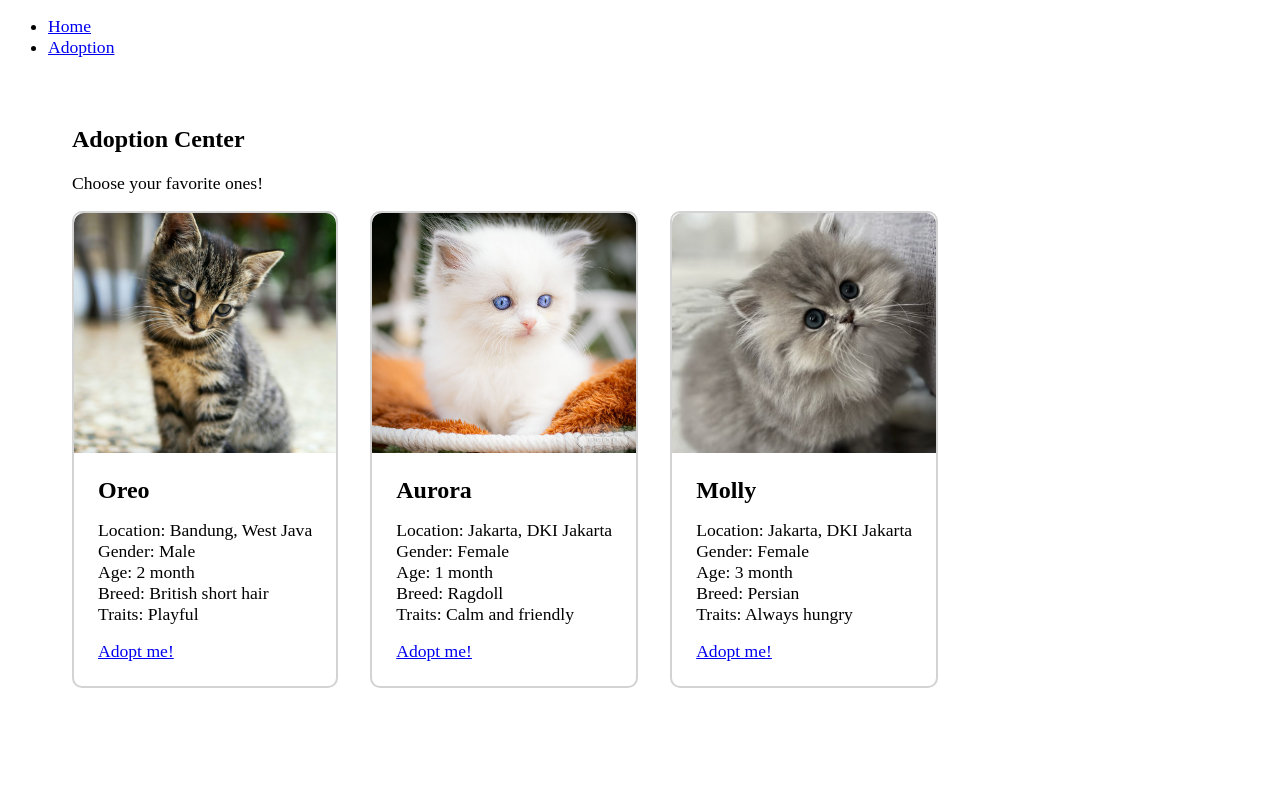
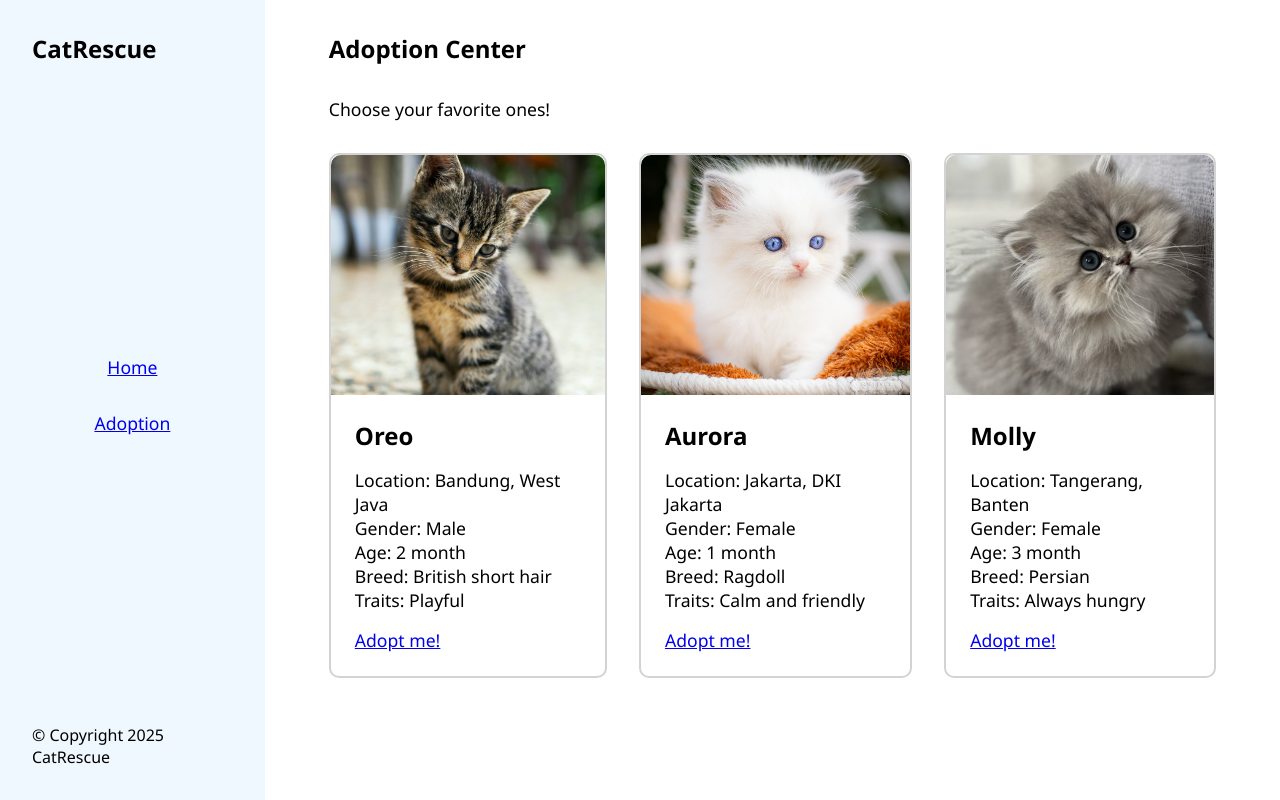
Before and after one commit to irinamrdhtllh/cat-rescue-app, an Angular app: page /adoption in a window 1280 px wide. Built offline with nearby package versions, Linux system fonts and the light colour scheme.

Commit message:
Add styling to navbar

```diff
--- a/src/app/adoption-card/adoption-card.css
+++ b/src/app/adoption-card/adoption-card.css
@@ -3,13 +3,6 @@ img {
   height: 15rem;
   object-fit: cover;
   border-radius: 10px 10px 0 0;
-}
-
-h2,
-ul,
-li {
-  margin: 0;
-  padding: 0;
 }
 
 li {
--- a/src/app/adoption/adoption.css
+++ b/src/app/adoption/adoption.css
@@ -1,4 +1,7 @@
 .adoption-page {
+  display: flex;
+  flex-direction: column;
+  gap: 2rem;
   padding: 2rem 4rem;
 }
 
--- a/src/app/adoption/adoption.ts
+++ b/src/app/adoption/adoption.ts
@@ -36,8 +36,8 @@ export class Adoption {
       id: 2,
       photo: '/assets/molly.jpg',
       name: 'Molly',
-      city: 'Jakarta',
-      state: 'DKI Jakarta',
+      city: 'Tangerang',
+      state: 'Banten',
       gender: 'Female',
       age: '3 month',
       breed: 'Persian',
--- a/src/app/app.css
+++ b/src/app/app.css
@@ -0,0 +1,5 @@
+main {
+  display: flex;
+  flex-direction: row;
+  min-height: 100vh;
+}
--- a/src/app/app.html
+++ b/src/app/app.html
@@ -1,2 +1,4 @@
-<app-navbar></app-navbar>
-<router-outlet></router-outlet>
+<main>
+  <app-navbar></app-navbar>
+  <router-outlet></router-outlet>
+</main>
--- a/src/app/home/home.css
+++ b/src/app/home/home.css
@@ -1,3 +1,6 @@
 .home-page {
+  display: flex;
+  flex-direction: column;
+  gap: 2rem;
   padding: 2rem 4rem;
 }
--- a/src/app/navbar/navbar.css
+++ b/src/app/navbar/navbar.css
@@ -0,0 +1,23 @@
+nav {
+  display: flex;
+  flex-direction: column;
+  padding: 2rem;
+  background-color: aliceblue;
+  height: calc(100vh - 4rem);
+  justify-content: space-between;
+}
+
+ul {
+  display: flex;
+  flex-direction: column;
+  gap: 2rem;
+  align-items: center;
+}
+
+li {
+  list-style: none;
+}
+
+.copyright {
+  font-size: 1rem;
+}
--- a/src/app/navbar/navbar.html
+++ b/src/app/navbar/navbar.html
@@ -1,4 +1,5 @@
 <nav>
+  <h1>CatRescue</h1>
   <ul>
     <li>
       <a routerLink="">Home</a>
@@ -7,4 +8,5 @@
       <a routerLink="adoption">Adoption</a>
     </li>
   </ul>
+  <p class="copyright">&copy; Copyright 2025 CatRescue</p>
 </nav>
--- a/src/styles.css
+++ b/src/styles.css
@@ -1,3 +1,19 @@
+body {
+  font-family: 'Segoe UI', Tahoma, Geneva, Verdana, sans-serif;
+  margin: 0;
+  padding: 0;
+}
+
+h1,
+h2,
+p,
+ul,
+li,
+a {
+  margin: 0;
+  padding: 0;
+}
+
 p,
 li,
 a {
```
